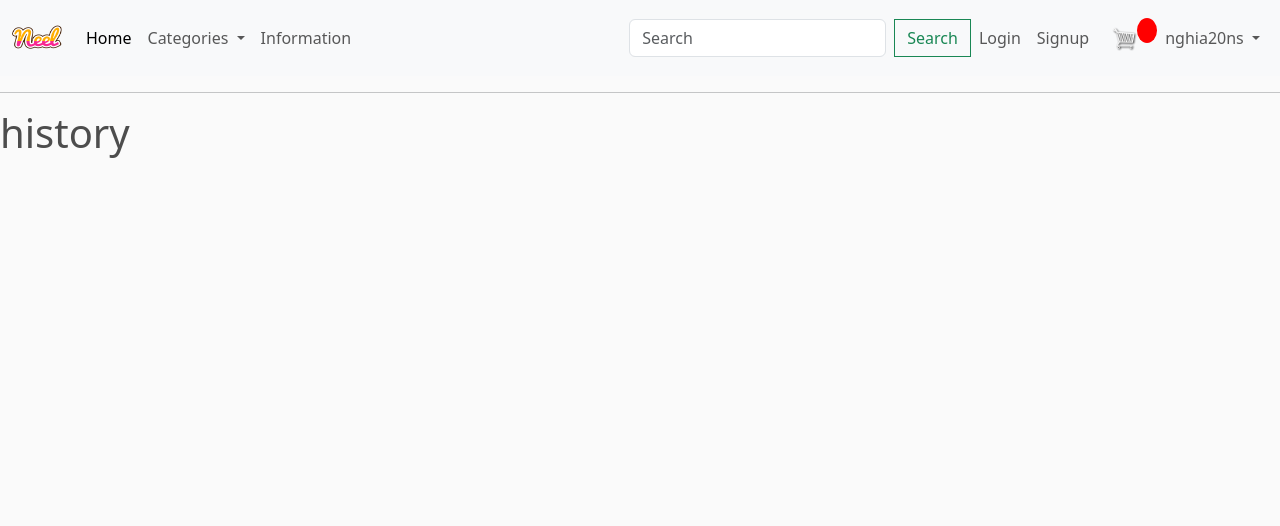
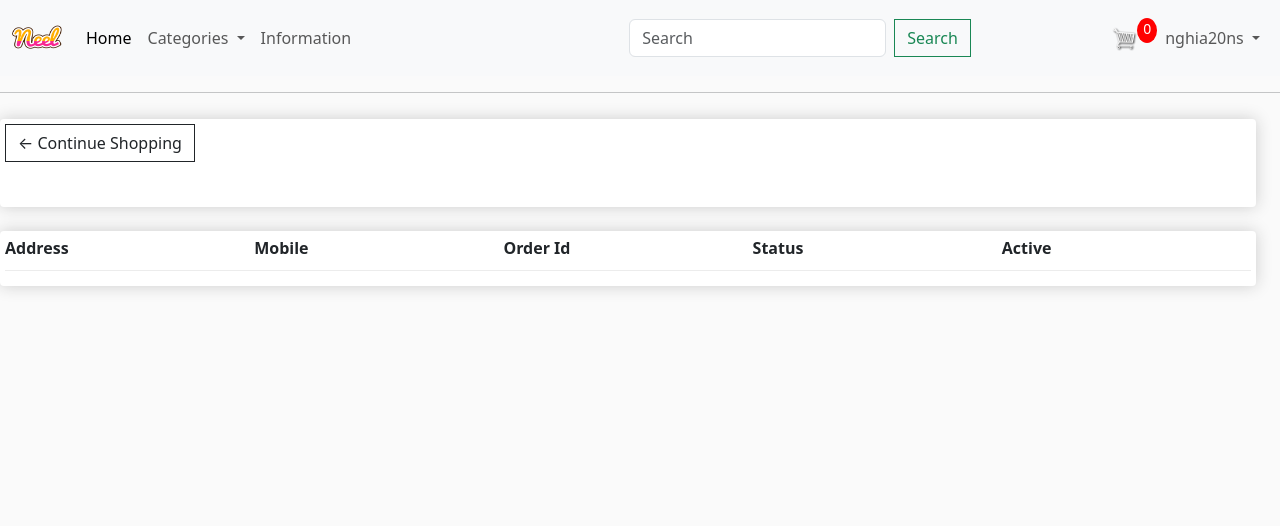
Before and after one commit to nghia20ns/Webbanhang, a Django app: page /history/ in a window 1280 px wide. Shown: the top 526 px of the page. Run offline with Django 4.2, Linux system fonts and the light colour scheme; a user stored in the database is signed in; data comes from the database, SQL or seed files in the repository; data that the repository does not hold is empty; some libraries are stand-ins or nearby versions.

Commit message:
update history

```diff
--- a/app/models.py
+++ b/app/models.py
@@ -69,5 +69,6 @@
     mobile = models.CharField(max_length=200, null=True)
     # city = models.CharField(max_length=200, null=True)
     date_add = models.DateTimeField(auto_now_add=True)
+    status = models.BooleanField(default=False, null=True, blank=False)
     def __str__(self):
         return self.address
--- a/app/templates/app/history.html
+++ b/app/templates/app/history.html
@@ -1,5 +1,47 @@
 {% extends 'app/base.html' %} {% load static %} {% block cart_content %}
-<h1>
-  history
-  <h1>{% endblock cart_content %}</h1>
-</h1>
+<div class="row" style="width: 100%">
+  <div class="col-lg-12">
+    <div class="box-element">
+      <a class="btn btn-outline-dark" href="{% url 'home' %}"
+        >&#x2190; Continue Shopping</a
+      >
+
+      <br />
+      <br />
+      <table class="table"></table>
+    </div>
+
+    <br />
+    <div class="box-element">
+      <div class="cart-row">
+        <div style="flex: 1"><strong>Address</strong></div>
+        <div style="flex: 1"><strong>Mobile</strong></div>
+        <div style="flex: 1"><strong>Order Id</strong></div>
+        <div style="flex: 1"><strong>Status</strong></div>
+        <div style="flex: 1"><strong>Active</strong></div>
+
+      </div>
+
+      {% for item in items %}
+      <div class="cart-row">
+        <div style="flex: 1"><p>{{item.address}}</p></div>
+        <div style="flex: 1"><p>{{item.mobile}}</p></div>
+        <div style="flex: 1"><p>{{item.order}}</p></div>
+        <div style="flex: 1">
+          {% if item.status %}
+              <p>delivered</p>
+          {% else %}
+              <p>Not delivery</p>
+          {% endif %}
+      </div>
+              <div style="flex: 1">
+          <a class="btn btn-outline-success"  href="{% url "detailOrder" %}?id={{item.order}}">Show</a>
+        </div>
+
+      </div>
+
+      {% endfor %}
+    </div>
+  </div>
+</div>
+{% endblock cart_content %}
--- a/app/urls.py
+++ b/app/urls.py
@@ -14,5 +14,6 @@
     path('category/', views.category, name="category"),
     path('detail/', views.detail, name="detail"),
     path('history/', views.history, name="history"),
+    path('history/detailOrder/', views.detailOrder, name="detailOrder"),
 
 ]
--- a/app/views.py
+++ b/app/views.py
@@ -6,8 +6,50 @@
 from django.contrib.auth import authenticate,login,logout
 from django.contrib import messages
 import uuid
+def detailOrder(request):
+    if request.user.is_authenticated:
+        customer = request.user
+        id = request.GET.get('id','')
+        orderNotSold, created = Order.objects.get_or_create(customer =customer, complete = False)
+        order, created = Order.objects.get_or_create(customer =customer, id = id)
+        items = order.orderitem_set.all()
+        cartItems = orderNotSold.get_cart_items
+        user_not_login = "hidden"
+        user_login = "show"
+
+    else:
+        items = []
+        order = {'get_cart_items':0,'get_cart_total':0}
+        cartItems = order['get_cart_items']
+        user_not_login = "show"
+        user_login = "hidden"
+
+    context = {'items':items, 'order' :order,'cartItems':cartItems,'user_not_login':user_not_login,'user_login':user_login}
+    return render(request, 'app/detailOrder.html', context)
 def history(request):
-    return render(request,"app/history.html")
+    if request.user.is_authenticated:
+        customer = request.user
+        orderNotSold, created = Order.objects.get_or_create(customer =customer, complete = False)
+        orders = Order.objects.filter(customer=customer, complete=True).order_by('-id')
+        all_items = []
+        for order in orders:
+            items = order.shippingaddress_set.all()
+            all_items.extend(items)
+        cartItems = orderNotSold.get_cart_items
+        user_not_login = "hidden"
+        user_login = "show"
+
+    else:
+        items = []
+        order = {'get_cart_items':0,'get_cart_total':0}
+        user_not_login = "show"
+        user_login = "hidden"
+        return redirect("login")
+    categories = Category.objects.filter(is_sub = False)
+
+    context = {'categories': categories,'cartItems':cartItems,'items':all_items, 'orders' :orders,'user_not_login':user_not_login,'user_login':user_login}
+    return render(request, 'app/history.html', context)
+
 def detail(request):
     if request.user.is_authenticated:
         customer = request.user
```
Also changed, not shown: app/templates/app/detailOrder.html (added, +55 -0 lines), app/migrations/0008_shippingaddress_status.py (added).
